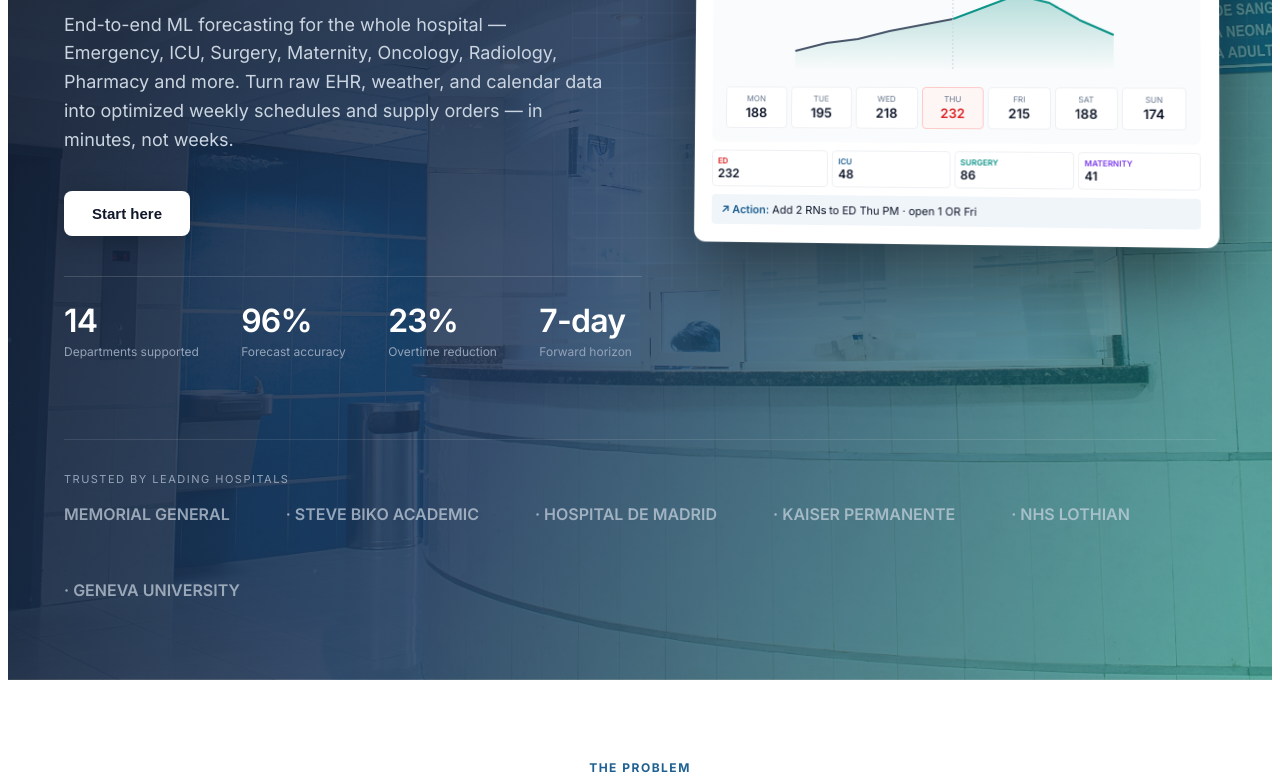
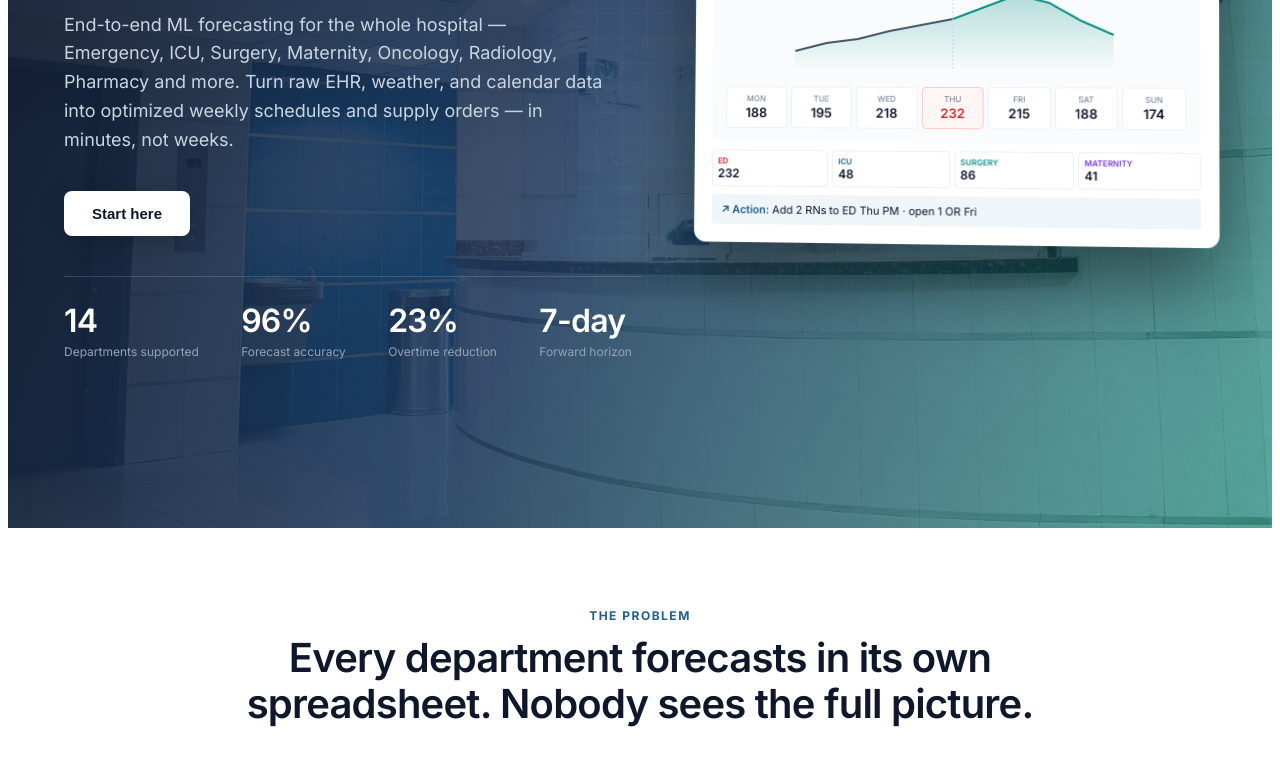
Before and after one commit to Jonathan-Lukwichi/redesing-of-ui-and-ux-forecasting-tools, a React (Vite) app: page / in a window 1280 px wide. Shown: the part 420-1201 px from the top of the page. Built offline with nearby package versions, Linux system fonts and the light colour scheme; the HTML template or start-up script is replaced by a standard one.

Commit message:
Remove trusted hospitals strip from landing page
https://claude.ai/code/session_01SJd6abK6HBEH8fVihq5h2B

```diff
--- a/src/pages/Landing.jsx
+++ b/src/pages/Landing.jsx
@@ -146,18 +146,6 @@ export default function Landing({ onNavigate }) {
           </div>
         </div>
 
-        {/* Trust strip */}
-        <div id="section-customers" style={{ maxWidth: 1320, margin: '80px auto 0', paddingTop: 32, borderTop: '1px solid rgba(255,255,255,0.1)' }}>
-          <div style={{ fontSize: 11, color: '#94a3b8', textTransform: 'uppercase', letterSpacing: 1.5, marginBottom: 18 }}>Trusted by leading hospitals</div>
-          <div style={{ display: 'flex', gap: 56, alignItems: 'center', opacity: 0.7, fontSize: 16, fontWeight: 600, color: '#cbd5e1', flexWrap: 'wrap' }}>
-            <span>MEMORIAL GENERAL</span>
-            <span>· STEVE BIKO ACADEMIC</span>
-            <span>· HOSPITAL DE MADRID</span>
-            <span>· KAISER PERMANENTE</span>
-            <span>· NHS LOTHIAN</span>
-            <span>· GENEVA UNIVERSITY</span>
-          </div>
-        </div>
       </div>
 
       {/* PROBLEM STRIP */}
```
